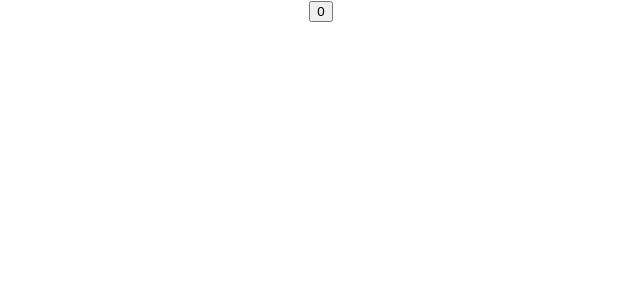
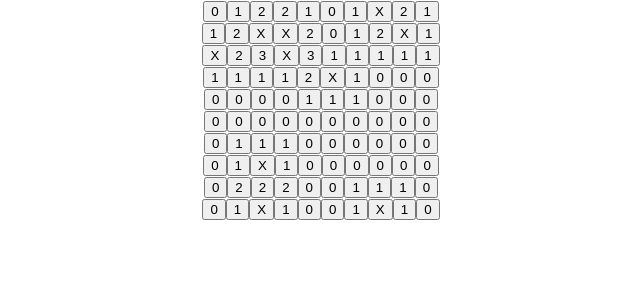
Before and after one commit to jsmithb117/minesweeper, a React (Create React App) app: page / in a window 1280 px wide. Shown: the top 300 px of the page, without its empty margins (319-959 px from the left). Built offline with nearby package versions, Linux system fonts and the light colour scheme.

Commit message:
Renders whole board

```diff
--- a/src/App.jsx
+++ b/src/App.jsx
@@ -1,6 +1,6 @@
 import './App.css';
 import React from 'react';
-import Piece from './components/Piece';
+import Rows from './components/Rows';
 import initialState from './features/initialState';
 
 class App extends React.Component {
@@ -9,11 +9,12 @@ class App extends React.Component {
     this.state = initialState;
   }
 
+
   render() {
     console.log(this.state.board[0][0])
     return (
       <div className="App">
-        <Piece piece={this.state.board[0][0].val} />
+        <Rows board={this.state.board} />
       </div>
     );
   }
--- a/src/components/Piece.jsx
+++ b/src/components/Piece.jsx
@@ -2,7 +2,7 @@ import React from 'react';
 
 const Piece = (props) => (
   <button>
-    {props.piece}
+    {props.piece.val}
   </button>
 );
 
--- /dev/null
+++ b/src/components/Row.jsx
@@ -0,0 +1,18 @@
+import React from 'react';
+import Piece from './Piece';
+
+const Row = (props) => {
+  const rowMap = props.row.map((piece) => {
+    return (
+      <Piece piece={piece} key={`piece${piece.row}${piece.col}`} />
+    );
+  });
+
+  return (
+    <div className="row">
+      {rowMap}
+    </div>
+  )
+};
+
+export default Row;
--- /dev/null
+++ b/src/components/Rows.jsx
@@ -0,0 +1,18 @@
+import React from 'react';
+import Row from './Row';
+
+const Rows = (props) => {
+  const rowsMap = props.board.map((row, index) => {
+    return (
+      <Row row={row} key={`row${index}`} />
+    )
+  });
+
+  return (
+    <div className="rows">
+      {rowsMap}
+    </div>
+  );
+};
+
+export default Rows;
```
